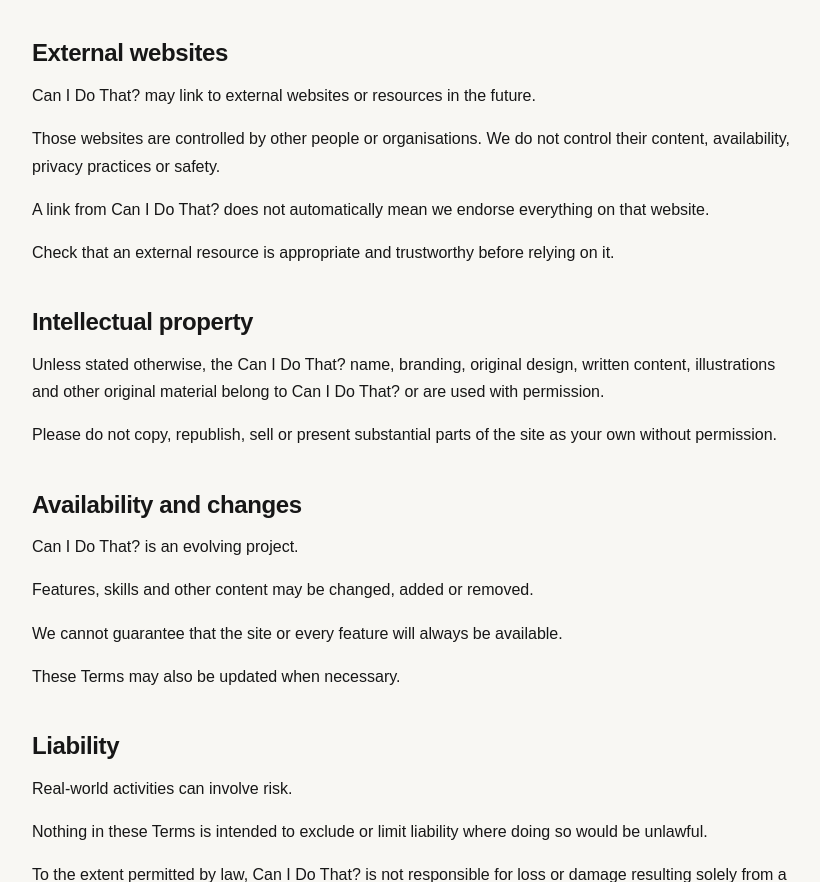
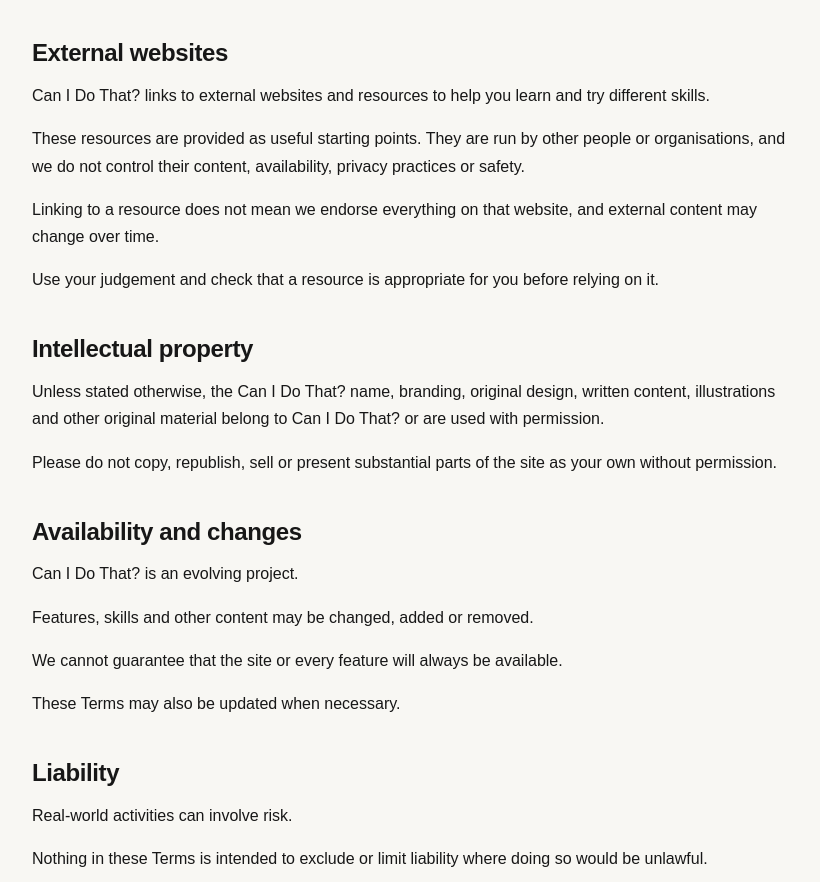
Before and after one commit to pjholder/can-i-do-that, a plain HTML site: page terms.html in a window 1280 px wide. Shown: the part 1807-2689 px from the top of the page, without its empty margins (188-1008 px from the left). Drawn offline with Linux system fonts and the light colour scheme.

Commit message:
Add files via upload

```diff
--- a/terms.html
+++ b/terms.html
@@ -227,19 +227,19 @@
           </h2>
 
           <p>
-            Can I Do That? may link to external websites or resources in the future.
+            Can I Do That? links to external websites and resources to help you learn and try different skills.
           </p>
 
           <p>
-            Those websites are controlled by other people or organisations. We do not control their content, availability, privacy practices or safety.
+            These resources are provided as useful starting points. They are run by other people or organisations, and we do not control their content, availability, privacy practices or safety.
           </p>
 
           <p>
-            A link from Can I Do That? does not automatically mean we endorse everything on that website.
+            Linking to a resource does not mean we endorse everything on that website, and external content may change over time.
           </p>
 
           <p>
-            Check that an external resource is appropriate and trustworthy before relying on it.
+            Use your judgement and check that a resource is appropriate for you before relying on it.
           </p>
 
         </section>
```
